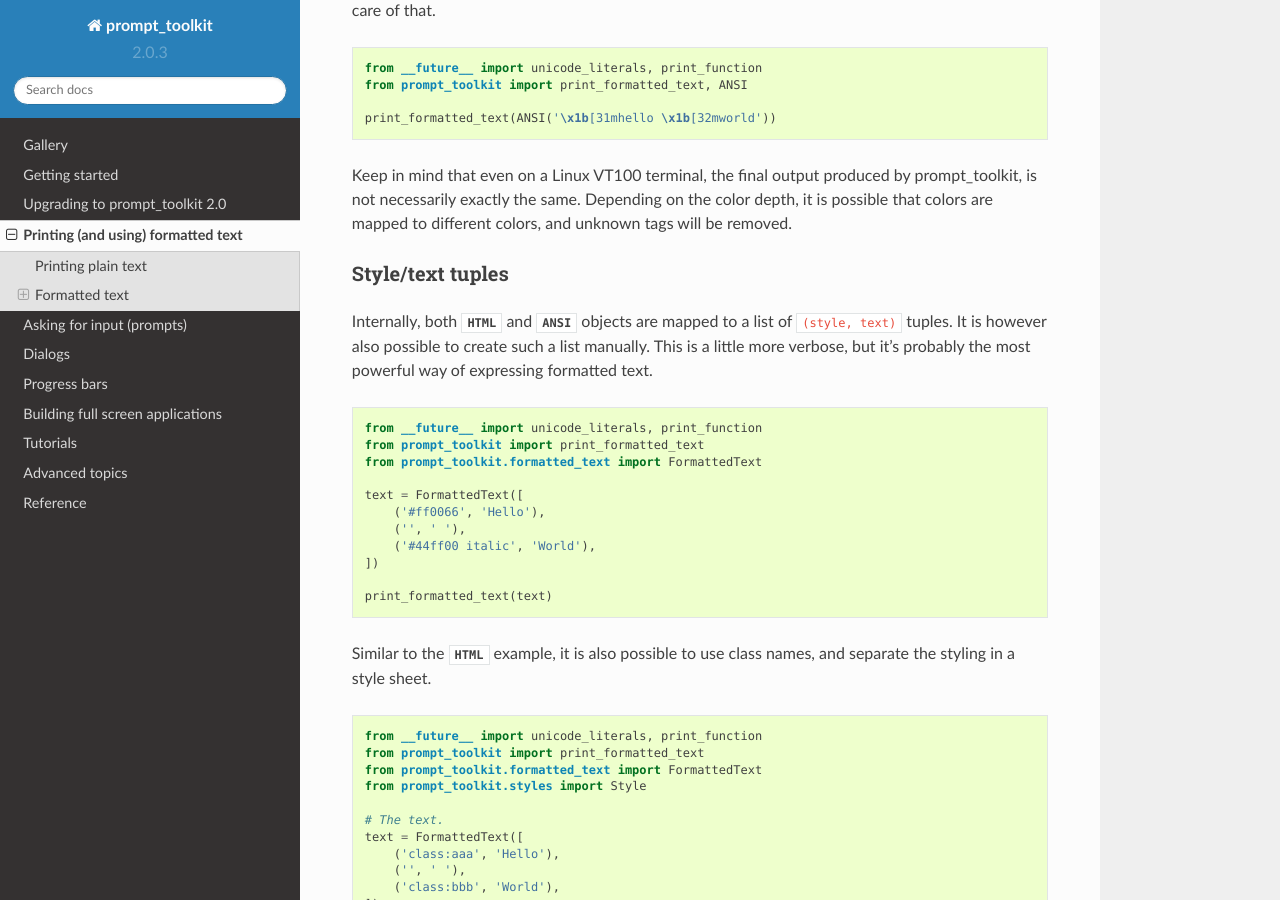
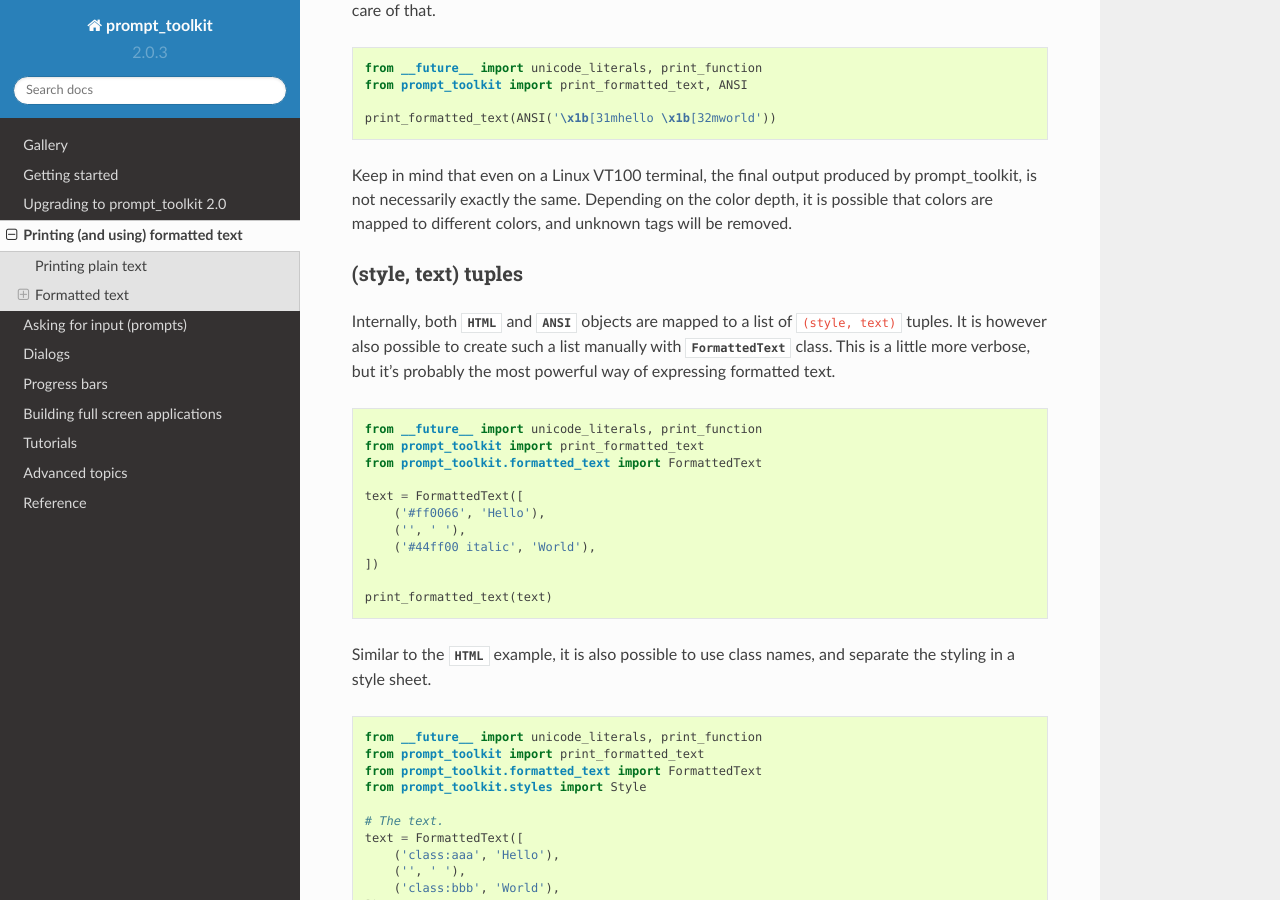
Before and after one commit to dbcli/pgcli, a Sphinx documentation site: the page built from docs/pages/printing_text.rst, in a window 1280 px wide and 900 px high, scrolled down 2521 px. Built offline with Sphinx 7.4.7 and the Read the Docs theme 2.0.0, drawn with Linux system fonts in a browser that asks for light colours.

Commit message:
Update printing_text.rst
Add reference to FormattedText API

```diff
--- a/docs/pages/printing_text.rst
+++ b/docs/pages/printing_text.rst
@@ -148,13 +148,14 @@
 tags will be removed.
 
 
-Style/text tuples
-^^^^^^^^^^^^^^^^^
+(style, text) tuples
+^^^^^^^^^^^^^^^^^^^^
 
 Internally, both :class:`~prompt_toolkit.formatted_text.HTML` and
 :class:`~prompt_toolkit.formatted_text.ANSI` objects are mapped to a list of
 ``(style, text)`` tuples. It is however also possible to create such a list
-manually. This is a little more verbose, but it's probably the most powerful
+manually with :class:`~prompt_toolkit.formatted_text.FormattedText` class.
+This is a little more verbose, but it's probably the most powerful
 way of expressing formatted text.
 
 .. code:: python
```
Also changed, not shown: other parts of docs/pages/printing_text.rst (+2 -2 lines).
